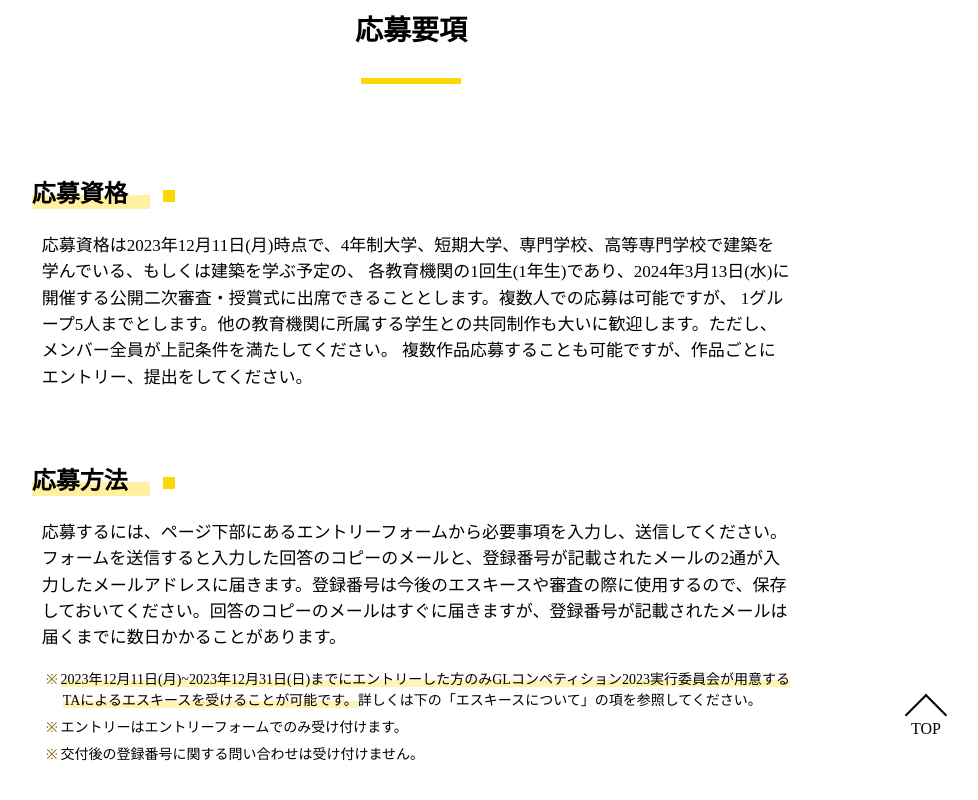
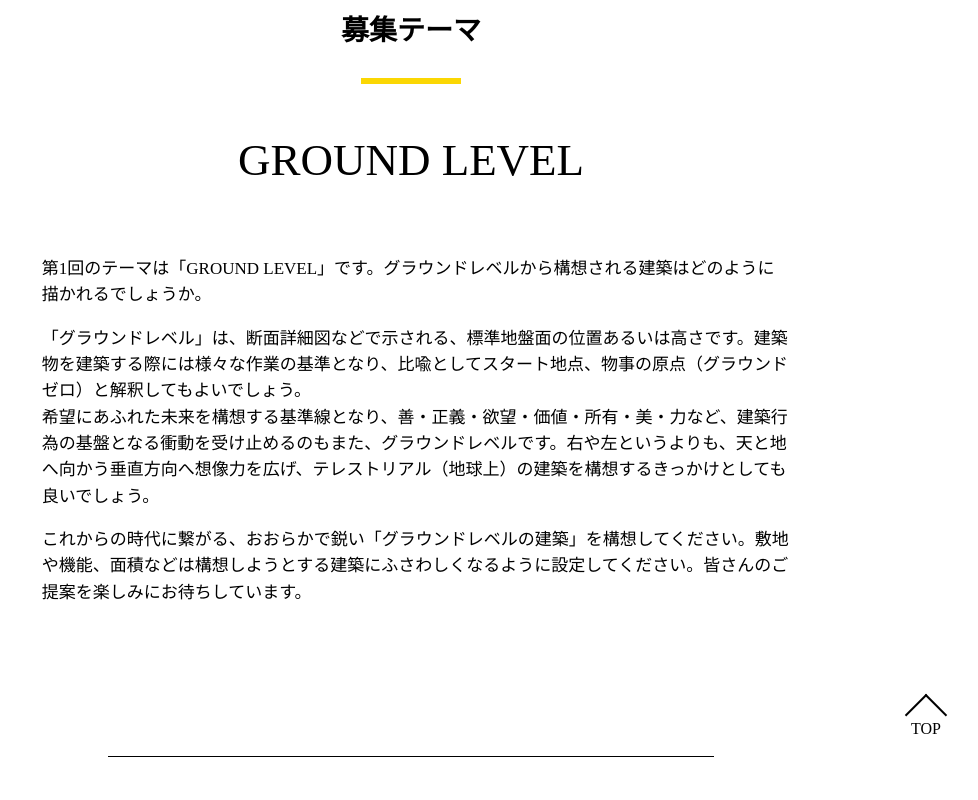
Before and after one commit to HornCake/GLsite, a Nuxt app: page / in a window 1280 px wide. Shown: the top 800 px of the page, without its empty margins (229-1207 px from the left). Built offline with nearby package versions, Linux system fonts and the light colour scheme.

Commit message:
[add] Add theme

```diff
--- /dev/null
+++ b/components/OTheme.vue
@@ -0,0 +1,27 @@
+<template>
+  <section>
+    <h2>募集テーマ</h2>
+    <section>
+      <div class="theme">GROUND LEVEL</div>
+      <p>第1回のテーマは「GROUND LEVEL」です。グラウンドレベルから構想される建築はどのように描かれるでしょうか。</p>
+      <p>
+        「グラウンドレベル」は、断面詳細図などで示される、標準地盤面の位置あるいは高さです。建築物を建築する際には様々な作業の基準となり、比喩としてスタート地点、物事の原点（グラウンドゼロ）と解釈してもよいでしょう。
+        <br />希望にあふれた未来を構想する基準線となり、善・正義・欲望・価値・所有・美・力など、建築行為の基盤となる衝動を受け止めるのもまた、グラウンドレベルです。右や左というよりも、天と地へ向かう垂直方向へ想像力を広げ、テレストリアル（地球上）の建築を構想するきっかけとしても良いでしょう。
+      </p>
+      <p>これからの時代に繋がる、おおらかで鋭い「グラウンドレベルの建築」を構想してください。敷地や機能、面積などは構想しようとする建築にふさわしくなるように設定してください。皆さんのご提案を楽しみにお待ちしています。</p>
+    </section>
+  </section>
+</template>
+
+<script setup lang="ts"></script>
+
+<style scoped lang="scss">
+  h2 {
+    margin-bottom: 80px;
+  }
+  .theme {
+    font-size: 45px;
+    text-align: center;
+    margin-bottom: 70px;
+  }
+</style>
--- a/pages/index.vue
+++ b/pages/index.vue
@@ -1,5 +1,6 @@
 <template>
   <article>
+    <OTheme />
     <ORequirements />
   </article>
 </template>
```
